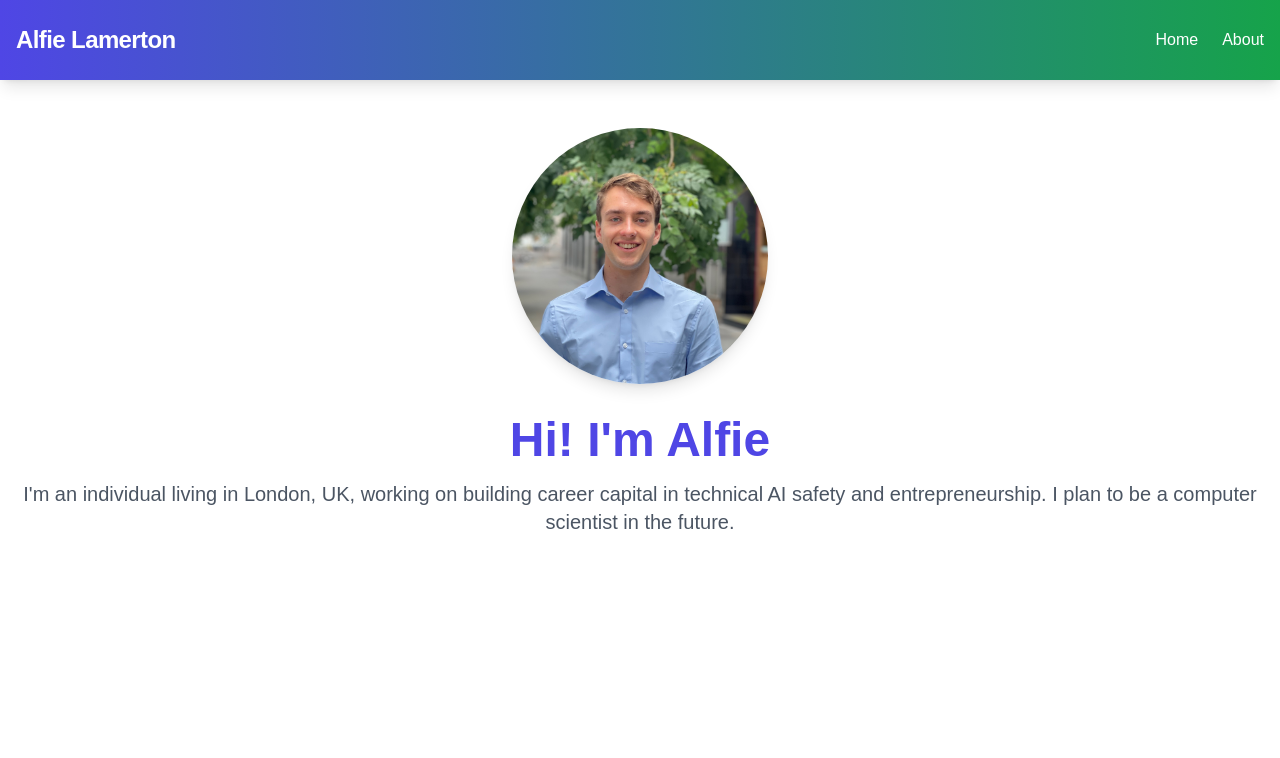
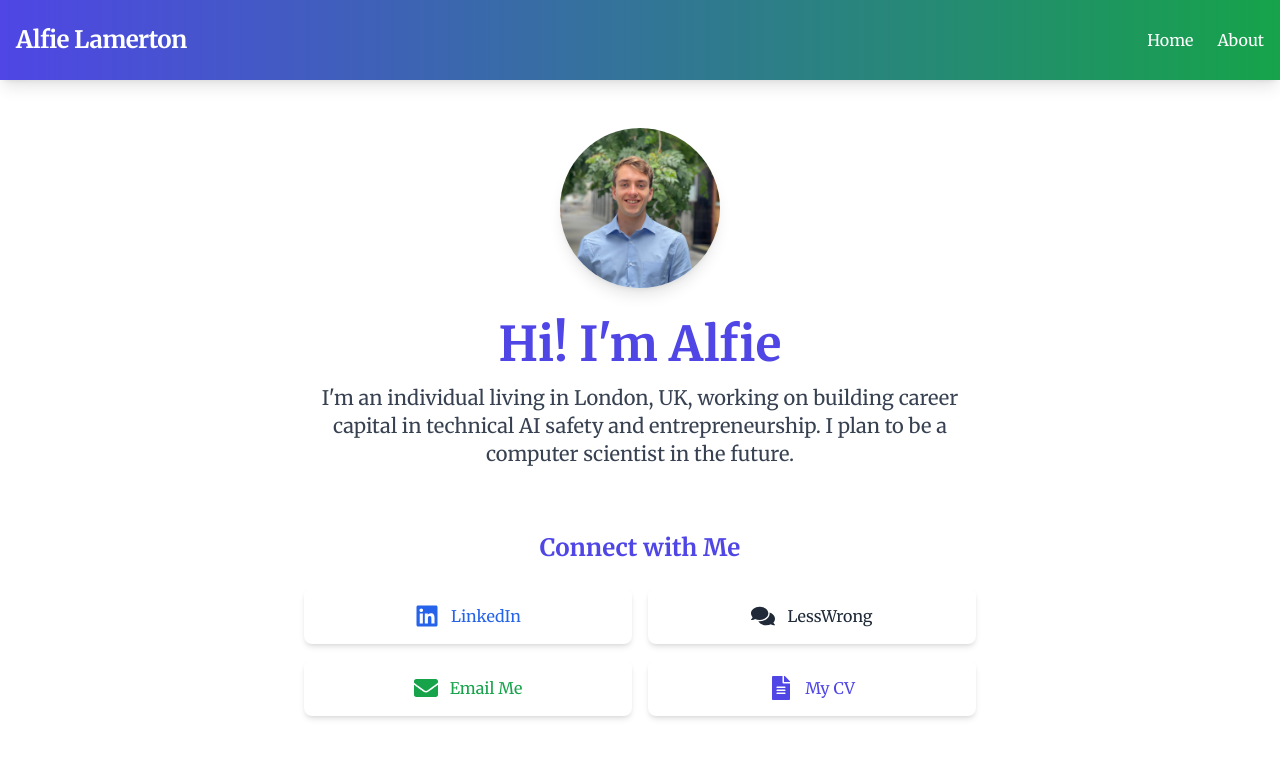
Before and after one commit to alamerton/personal-website, a Next.js app: page / in a window 1280 px wide. Shown: the top 758 px of the page. Built offline with nearby package versions, Linux system fonts and the light colour scheme.

Commit message:
Update pages and font

```diff
--- a/src/app/layout.tsx
+++ b/src/app/layout.tsx
@@ -1,6 +1,13 @@
 import "./globals.css";
 import type { Metadata } from "next";
 import Header from "./components/header";
+import { Merriweather } from "next/font/google";
+
+const merriweather = Merriweather({
+  weight: ["300", "400", "700", "900"],
+  subsets: ["latin"],
+  variable: "--font-merriweather",
+});
 
 export const metadata: Metadata = {
   title: "Alfie Lamerton",
@@ -13,8 +20,8 @@ export default function RootLayout({
   children: React.ReactNode;
 }) {
   return (
-    <html lang="en">
-      <body>
+    <html lang="en" className={merriweather.variable}>
+      <body className={merriweather.className}>
         <Header />
         {children}
       </body>
--- a/src/app/page.tsx
+++ b/src/app/page.tsx
@@ -1,11 +1,12 @@
 import alfie from "@/images/alfie.jpeg";
 import Image from "next/image";
+import { FaLinkedin, FaEnvelope, FaFileAlt, FaComments } from "react-icons/fa";
 
 export default function Home() {
   return (
     <main className="container mx-auto px-4 py-12">
       <section className="flex justify-center mb-8">
-        <div className="w-64 h-64 relative rounded-full overflow-hidden shadow-lg">
+        <div className="w-40 h-40 relative rounded-full overflow-hidden shadow-lg">
           <Image
             src={alfie}
             alt="Alfie Lamerton"
@@ -16,15 +17,56 @@ export default function Home() {
         </div>
       </section>
       <section className="text-center mb-16">
-        <h1 className="text-5xl font-bold mb-4 text-indigo-600">
+        <h1 className="text-5xl font-bold mb-4 text-indigo-600 font-merriweather">
           Hi! I'm Alfie
         </h1>
-        <p className="text-xl text-gray-600 max-width-2xl mx-auto">
+        <p className="text-xl text-gray-700 max-w-2xl mx-auto">
           I'm an individual living in London, UK, working on building career
           capital in technical AI safety and entrepreneurship. I plan to be a
           computer scientist in the future.
         </p>
       </section>
+      <section className="mb-16">
+        <h2 className="text-2xl font-semibold mb-6 text-center text-indigo-600">
+          Connect with Me
+        </h2>
+        <div className="grid grid-cols-1 md:grid-cols-2 gap-4 max-w-2xl mx-auto">
+          <a
+            href="https://www.linkedin.com/in/your-linkedin"
+            target="_blank"
+            rel="noopener noreferrer"
+            className="flex items-center justify-center bg-white text-blue-600 px-6 py-4 rounded-lg shadow-md hover:shadow-lg transition duration-300 ease-in-out transform hover:-translate-y-1"
+          >
+            <FaLinkedin className="text-2xl mr-3" />
+            <span>LinkedIn</span>
+          </a>
+          <a
+            href="https://www.lesswrong.com/user/your-lesswrong"
+            target="_blank"
+            rel="noopener noreferrer"
+            className="flex items-center justify-center bg-white text-gray-800 px-6 py-4 rounded-lg shadow-md hover:shadow-lg transition duration-300 ease-in-out transform hover:-translate-y-1"
+          >
+            <FaComments className="text-2xl mr-3" />
+            <span>LessWrong</span>
+          </a>
+          <a
+            href="mailto:your-email@example.com"
+            className="flex items-center justify-center bg-white text-green-600 px-6 py-4 rounded-lg shadow-md hover:shadow-lg transition duration-300 ease-in-out transform hover:-translate-y-1"
+          >
+            <FaEnvelope className="text-2xl mr-3" />
+            <span>Email Me</span>
+          </a>
+          <a
+            href="/path/to/your/cv.pdf"
+            target="_blank"
+            rel="noopener noreferrer"
+            className="flex items-center justify-center bg-white text-indigo-600 px-6 py-4 rounded-lg shadow-md hover:shadow-lg transition duration-300 ease-in-out transform hover:-translate-y-1"
+          >
+            <FaFileAlt className="text-2xl mr-3" />
+            <span>My CV</span>
+          </a>
+        </div>
+      </section>
     </main>
   );
 }
--- a/tailwind.config.ts
+++ b/tailwind.config.ts
@@ -7,7 +7,11 @@ const config: Config = {
     "./src/app/**/*.{js,ts,jsx,tsx,mdx}",
   ],
   theme: {
-    extend: {},
+    extend: {
+      fontFamily: {
+        merriweather: ["var(--font-merriweather)"],
+      },
+    },
   },
   plugins: [],
 };
```
Also changed, not shown: package.json (+6 -4 lines), 1 other file (tests, documents, lock files or other folders).
